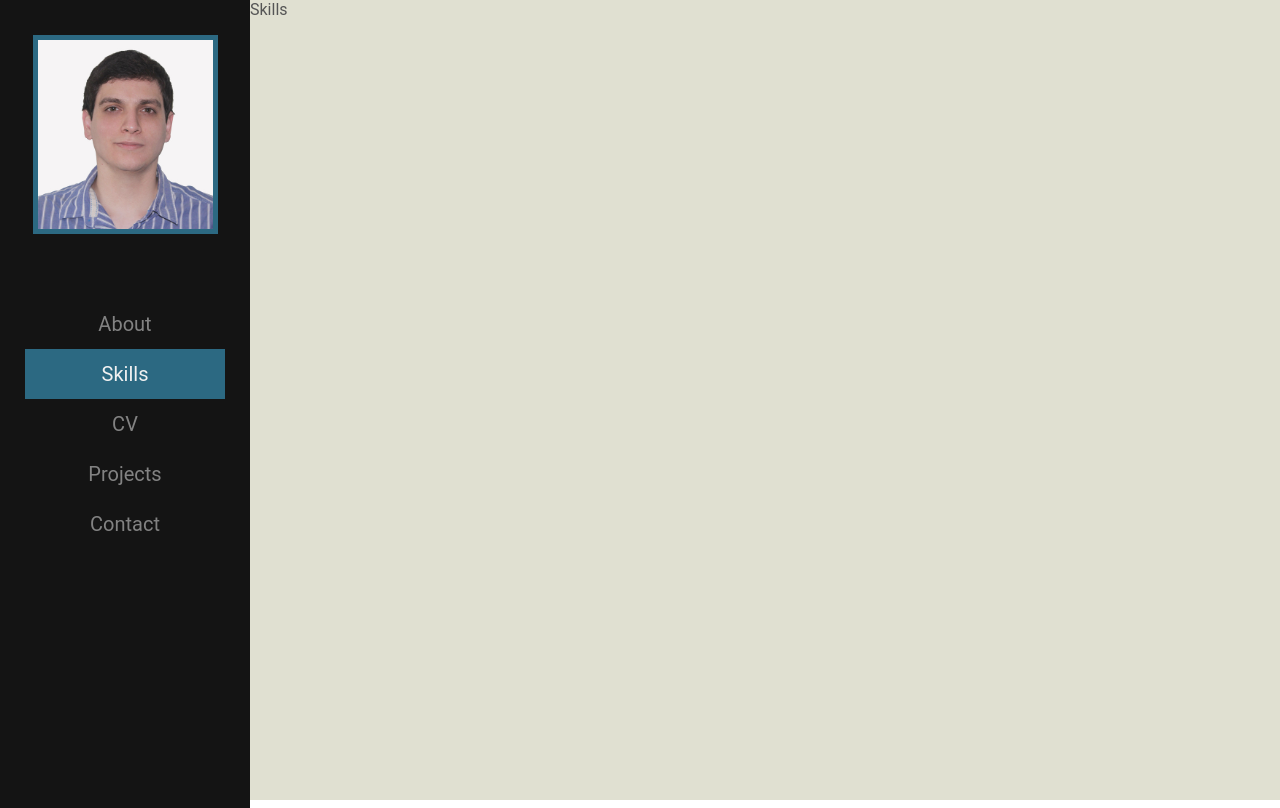
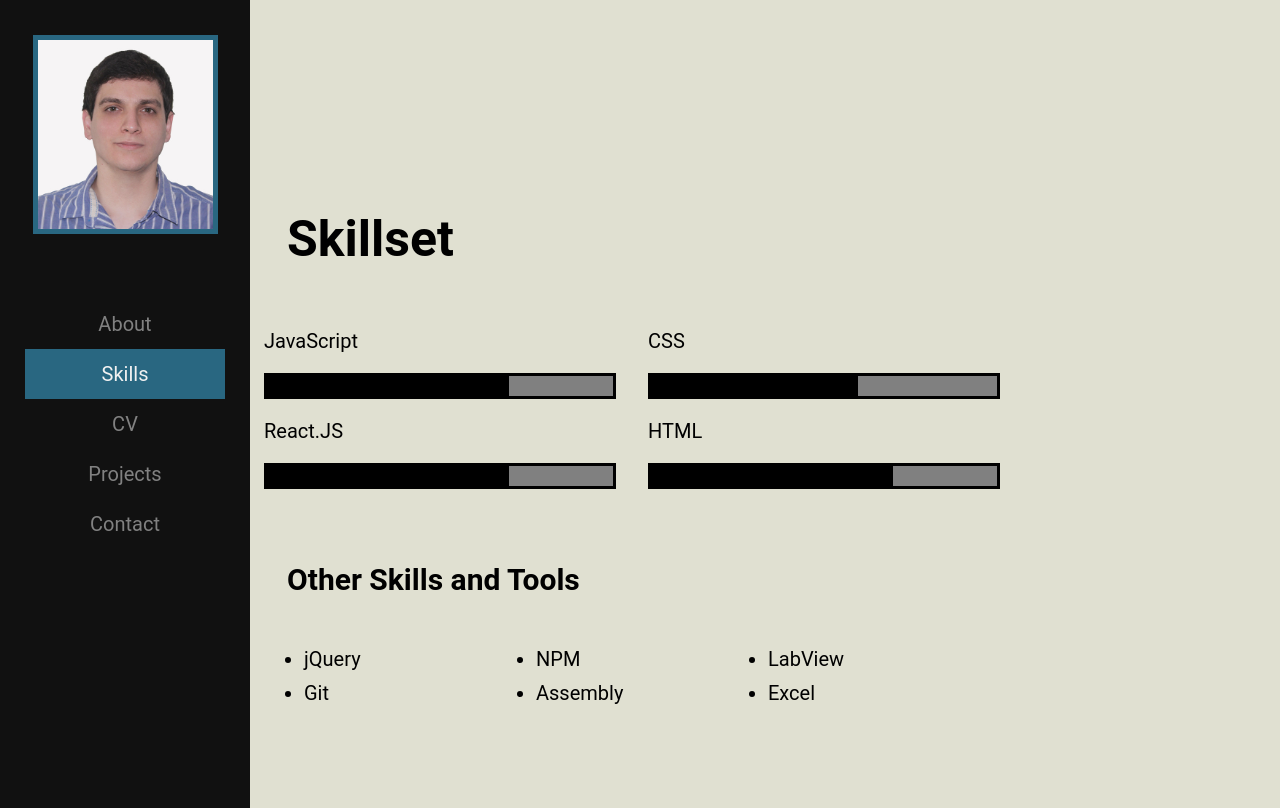
Before and after one commit to armandomossuto/armandomossuto.github.io, a React (Create React App) app: page / in a window 1280 px wide. Both pictures are taken after a click on the element "Skills". Built offline with nearby package versions, Linux system fonts and the light colour scheme.

Commit message:
Update 39/09/2018
- Corrected animations
- Added skills and CV pages

```diff
--- a/public/index.html
+++ b/public/index.html
@@ -5,7 +5,6 @@
     <meta charset="UTF-8" />
     <title>Title</title>
 
-    <!-- Adding React scripts just for learning purposes -->
 
   </head>
 
--- a/src/index.css
+++ b/src/index.css
@@ -1,5 +1,9 @@
 body {
+    position: absolute;
     font-family: "Roboto", "Helvetica", "Arial", sans-serif;
+    height: 100%;
+    width: 100%;
+    background-color: #e0e0d1;
 }
 
 .sidenav {
@@ -15,16 +19,15 @@ body {
 	text-align: center;
 	font-size: 20px;
 	padding-top: 20px;
-	opacity: 0.1;
-	animation-name: transitionpage;
-    animation-duration: 1s;
+	opacity: 0;
+	animation-name: fadein;
+    animation-duration: 0.7s;
     animation-iteration-count: 1;
     animation-fill-mode: forwards;
 }
 
-@keyframes transitionpage {
-	0% {opacity: 0.1;}
-	50% {opacity: 0.5;}
+@keyframes fadein {
+	0% {opacity: 0;}
 	100% {opacity: 1;}
 }
 
@@ -64,33 +67,45 @@ body {
 	color: #f1f1f1;
 }
 
-.mainpage {
-	position: fixed;
-	background-color: #e0e0d1;
-	top: 0;
-	left: 250px;
-	height: 100%;
-	width: 100%;
-	color: rgb(85, 85, 85);
-
+.aboutpage {
+	text-align: center;
+	animation-name: fadein;
+    animation-duration: 0.7s;
+    animation-iteration-count: 1;
+    animation-fill-mode: forwards;
 }
 
-.mainpage img {
+.aboutpage img {
 	position: relative;
+	left: 5%;
 	width: auto;
 	height: 300px;
 	border-color: black;
 	border-width: thin;
 	margin-top: 15px;
 	margin-bottom: 60px;
-	left: 10%;
+	margin: 0;
 }
 
-.mainpage h2{
+.abouttext {
 	position: relative;
-	font-size:40px;
-	left: 30%;
+	margin-top: 10%;
+	left: 20%;
+	width: 65%;
+
 }
+
+.abouttext h2{
+	text-align: left;
+	margin-left: 3%;
+	font-size:50px;
+}
+
+.abouttext p {
+	text-align: left;
+	font-size: 30px;
+}
+
 
 .frontpage {
 	position: absolute;
@@ -99,30 +114,37 @@ body {
 	text-align: center;
 	height: 100%;
 	width: 100%;
+	animation-name: fadein;
+    animation-duration: 0.7s;
+    animation-iteration-count: 1;
+    animation-fill-mode: forwards;
+}
+
+
+.frontelements {
+	position: relative;
+	top: 32%;
 }
 
 .fadeoutfp {
-	position: absolute;
-	background-color: #e0e0d1;
-	color: rgb(85, 85, 85);
-	text-align: center;
-	height: 100%;
-	width: 100%;
+	position: relative;
+	top: 32%;
 	animation-name: fadeout;
-    animation-duration: 1s;
+    animation-duration: 0.5s;
     animation-iteration-count: 1;
     animation-fill-mode: forwards;
 }
 
 @keyframes fadeout {
-	100% {opacity: 1;}
-	50% {opacity: 0.5;}
+	0% {opacity: 1;}
 	100% {opacity: 0;}
 }
 
-.frontelements {
-	position: relative;
-	top: 32%;
+.fadeoutfp .title,.subtitle {
+	padding-bottom: 0px;
+	margin-bottom: 10px;
+	padding-top: 0px;
+	margin-top: 0px;
 }
 
 .frontelements .title,.subtitle {
@@ -155,3 +177,161 @@ body {
   background-color: #2b2222;
   border-radius: 75%;
 }
+
+
+.skillspage {
+	position: absolute;
+	width: 60%;
+	left: 20%;
+	top: 20%;
+	font-size: 20px;
+	animation-name: fadein;
+	animation-duration: 0.7s;
+    animation-iteration-count: 1;
+    animation-fill-mode: forwards;
+}
+
+.skillspage h2{
+	text-align: left;
+	margin-left: 3%;
+	font-size: 50px;
+}
+
+.skillspage h3{
+	font-size :30px;
+	margin-left: 3%;
+	margin-top: 7%;
+}
+
+.skillsbox {
+	display: flex;
+	flex-direction: row;
+}
+
+.tools {
+	width: 25%;
+}
+
+.leftskills {
+	position: relative;
+	width: 50%;
+	height: 100%;
+
+}
+
+.rightskills {
+	position: relative;
+	width: 50%;
+	height: 100%;
+}
+
+.skillshow {
+	height: 20px;
+	width: 90%;
+	border: solid;
+	background-color: #808080;
+	margin-bottom: 5%;
+}
+
+#js {
+	width: 70%;
+	background-color: black;
+	height: 100%;
+}
+
+#react{
+	width: 70%;
+	background-color: black;
+	height: 100%;
+}
+
+#html{
+	width: 70%;
+	background-color: black;
+	height: 100%;
+}
+
+#css{
+	width: 60%;
+	background-color: black;
+	height: 100%;
+}
+
+.skillsbox
+ li {
+ 	margin-bottom: 5%;
+ }
+
+
+.cvpage {
+	position: absolute;
+	left: 20%;
+	height: 100%;
+	width: 60%;
+	margin-top: 5%;
+	animation-name: fadein;
+	animation-duration: 0.7s;
+    animation-iteration-count: 1;
+    animation-fill-mode: forwards;
+}
+
+.cvbox {
+	display: flex;
+	flex-direction: row;
+}
+
+#education {
+	margin-bottom: 7%;
+}
+
+.cvpage h3 {
+	position: relative;
+	font-size: 40px;
+	left: 3%;
+}
+
+.companyname {
+	font-weight: bold;
+	font-size: 25px;
+}
+
+.location {
+	font-size: 25px;
+}
+
+.lefteducation {
+	width:20%;
+}
+
+.righteducation {
+	width: 70%;
+}
+
+.profexperience {
+	position: relative;
+	margin-bottom: 3%;
+}
+
+#spanish {
+	width: 100%;
+	background-color: black;
+	height: 100%;
+}
+
+#english{
+	width: 85%;
+	background-color: black;
+	height: 100%;
+}
+
+#french{
+	width: 40%;
+	background-color: black;
+	height: 100%;
+}
+
+#portuguese{
+	width: 40%;
+	background-color: black;
+	height: 100%;
+}
--- a/src/index.js
+++ b/src/index.js
@@ -1,7 +1,6 @@
 import React from 'react';
 import ReactDOM from 'react-dom';
 import './index.css';
-
 
 class App extends React.Component {
   constructor(props) {
@@ -21,7 +20,7 @@ class App extends React.Component {
     let fadeoutpromise = new Promise(function(resolve, reject) {
         setTimeout(function() {
         resolve();
-      }, 2000);
+      }, 500);
     });
 
     fadeoutpromise.then((option) => this.setState({option: page}));
@@ -30,6 +29,7 @@ class App extends React.Component {
   }
 
   render() {
+    console.log("rendering");
     const { option, fadeout } = this.state;
     console.log(option);
     return(
@@ -44,8 +44,8 @@ class App extends React.Component {
 
 
 const FrontPage = ({ onClick, fadeout }) =>
-  <div className={fadeout ? "fadeoutfp" : "frontpage"}>
-      <div className="frontelements">
+  <div className= "frontpage">
+      <div className={fadeout ? "fadeoutfp" : "frontelements"}>
         <h2 className="title"> Armando Mossuto </h2>
         <h5 className="subtitle"> Front-End Developper </h5>
         <div className="options">
@@ -116,9 +116,7 @@ class MainPage extends React.Component {
     return(
       <div>
         <SideBar onChange={this.pageCall} page={page} />
-        <div className="mainpage">
           <PageName />
-        </div>
       </div>
     );
   }
@@ -164,23 +162,158 @@ class SideBar extends React.Component {
 
 
 const About = () =>
-  <div>
+  <div className="aboutpage">
     <img src="infomatics_2.png" alt="Armando Mossuto's About me Photo" />
-    <div className="Title">
+    <div className="abouttext">
       <h2>About me </h2>
+      <p> My name is Armando Mossuto and I am a web developer from Venezuela. I live in Lisbon, Portugal, with my wife and our son.  I hold a
+      bachelor’s degree in Electronics Engineer from Universidad Simón Bolívar. </p>
+      <p>My work experience includes working as a QA Engineer in a software company and Team Leader for a Delivery Operations Project.</p>
+
+      <p>I have moved into programming, where I would like to develop myself professionally
+      and I am focused in front-end development, especially in creating dynamic websites and single page applications.</p>
     </div>
   </div>
 
 
 const Skills = () =>
-  <div>
-    Skills
+  <div className="skillspage">
+    <h2> Skillset </h2>
+
+    <div className="skillsbox">
+        <div className="leftskills">
+          <p>JavaScript</p>
+          <div className="skillshow">
+            <div id="js"></div>
+          </div>
+          <p>React.JS</p>
+          <div className="skillshow">
+            <div id="react"></div>
+          </div>
+        </div>
+        <div className="rightskills">
+          <p>CSS</p>
+          <div className="skillshow">
+            <div id="css"></div>
+          </div>
+          <p>HTML</p>
+          <div className="skillshow">
+            <div id="html"></div>
+          </div>
+        </div>
+    </div>
+
+    <h3> Other Skills and Tools</h3>
+    <div className="skillsbox">
+      <ul className="tools">
+        <li>jQuery</li>
+        <li>Git</li>
+      </ul>
+      <ul className="tools">
+        <li>NPM</li>
+        <li>Assembly</li>
+      </ul>
+      <ul className="tools">
+        <li>LabView</li>
+        <li>Excel</li>
+      </ul>
+    </div>
+
   </div>
 
+const CV = () =>
+  <div className="cvpage">
+    <h3>Education</h3>
+    <div className="cvbox" id="education">
+          <div className="lefteducation">
+            <p>2004-2009</p>
+          </div>
+          <div className="righteducation">
+            <p> Universidad Simón Bolívar, Caracas – Venezuela</p>
+            <p>Electronics Engineer (5 years of studies, pre-Bologna)</p>
+          </div>
+    </div>
 
-const CV = () =>
-  <div>
-    CV
+    <h3>Professional Experience</h3>
+    <div className="profexperience">
+      <p className="companyname">Accenture</p>
+      <p className="location">Warsaw/Lisbon</p>
+      <div className="cvbox">
+        <p className="lefteducation">January 2017 - Present</p>
+        <p className="righteducation"> Service Delivery Operations Team Leader</p>
+      </div>
+      <ul>
+        <li> Overseeing and managing a team of 14 Data Analysts, monitoring their quality performance and output.</li>
+        <li> Actively used coaching, huddles and data analysis in order to reach the project targets.
+        Provided constant feedback on personal and team performance to engage and motivate them to go beyond the expected performance,
+        developing their skills and preparing them for professional grow.</li>
+        <li>Identified improvement opportunities in work-flow, and/or team structure.</li>
+        <li>Managed ad-hoc process improvements and initiatives from the client.</li>
+        <li>Cooperation with other team leads in order to manage the project, develop improvements to the process and drive engagement to reach the targets.</li>
+      </ul>
+       <div className="cvbox">
+        <p className="lefteducation">June 2015 – January 2017</p>
+        <p className="righteducation"> Quality Auditor Analyst</p>
+      </div>
+      <p>Executed quality audits to ensure that client requirements were being executed correctly. Provided support and training to key process,
+      working as point of contact with the client.</p>
+    </div>
+    <div className="profexperience">
+      <p className="companyname">ETELIX </p>
+      <p className="location">Caracas, Venezuela</p>
+      <div className="cvbox">
+        <p className="lefteducation">February 2014 - June 2015</p>
+        <p className="righteducation"> Network Engineer</p>
+      </div>
+      <p>Quality control of a complex network environment, handling resolution of alerts problems.</p>
+      <ul>
+        <li> Control the status of Network Elements using management systems.</li>
+        <li> Performed end to end tests.</li>
+        <li> Solved a variety of network problems.</li>
+        <li> Gathered diagnostic information for incident escalation. </li>
+        <li> Technical support to commercial department and retail customers.</li>
+      </ul>
+    </div>
+    <div className="profexperience">
+      <p className="companyname">SMARTMATIC</p>
+      <p className="location">Caracas, Venezuela</p>
+      <div className="cvbox">
+        <p className="lefteducation">2012 – 2013</p>
+        <p className="righteducation"> QA Functional Engineer</p>
+      </div>
+      <p>Designed and executed the systematic activities needed to fulfill the quality requirements of the firmware and software of diverse products.</p>
+      <ul>
+        <li> Designing and conducting of test cycles. </li>
+        <li> Involved in performance and integration testing. </li>
+        <li> Documentation creation of product functionalities.</li>
+        <li> In charge of testers in the execution of tests. </li>
+        <li> Reported any issues or potential improvements of the products.</li>
+        <li> Testing within SCRUM development methodology.</li>
+      </ul>
+    </div>
+  <h3>Languages</h3>
+ <div className="skillsbox">
+        <div className="leftskills">
+          <p>Spanish</p>
+          <div className="skillshow">
+            <div id="spanish"></div>
+          </div>
+          <p>English</p>
+          <div className="skillshow">
+            <div id="english"></div>
+          </div>
+        </div>
+        <div className="rightskills">
+          <p>French</p>
+          <div className="skillshow">
+            <div id="french"></div>
+          </div>
+          <p>Portuguese</p>
+          <div className="skillshow">
+            <div id="portuguese"></div>
+          </div>
+        </div>
+    </div>
   </div>
 
 
```
